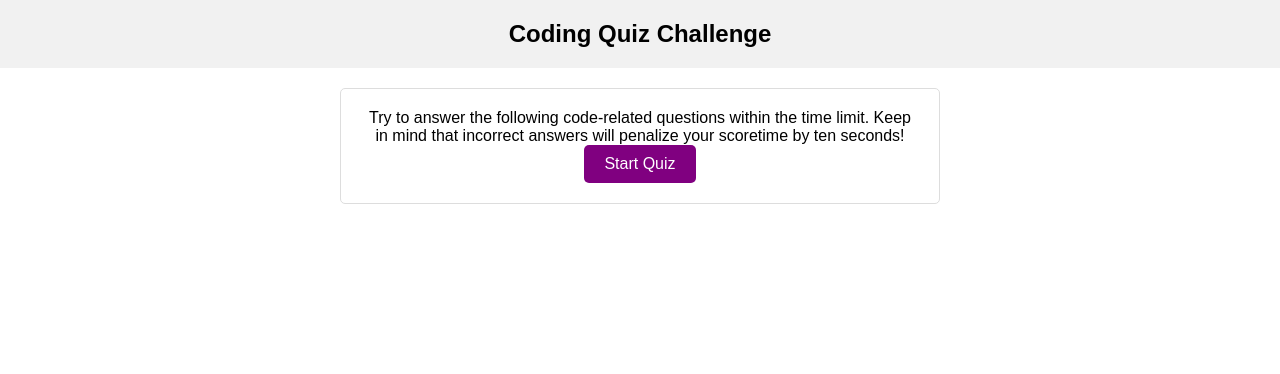
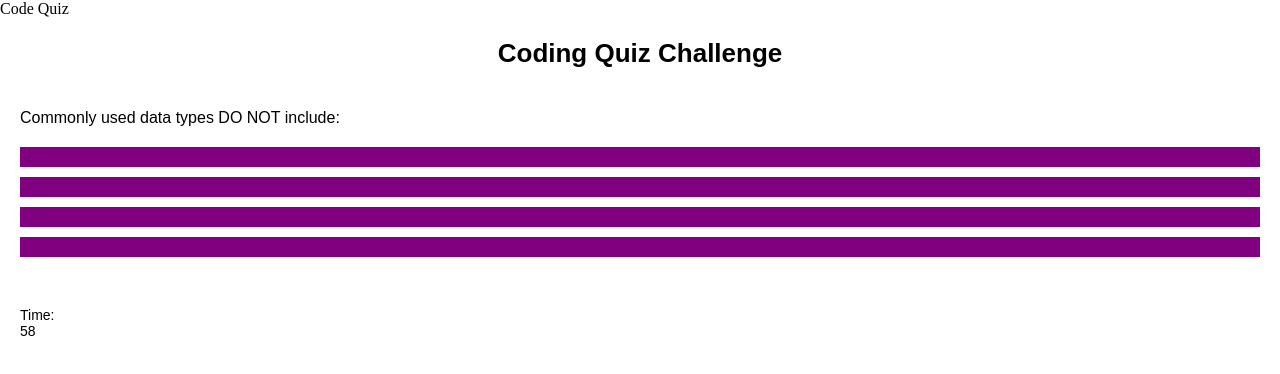
Before and after one commit to guk001/code-quiz, a plain HTML site: page index.html in a window 1280 px wide. Both pictures are taken after a click on the button "Start Quiz". Drawn offline with Linux system fonts and the light colour scheme.

Commit message:
added quiz screen for css file and js file

```diff
--- a/index.html
+++ b/index.html
@@ -17,7 +17,24 @@
             <p>Try to answer the following code-related questions within the time limit. Keep in mind that incorrect answers will penalize your scoretime by ten seconds!</p>
             <button id="start-button">Start Quiz</button>
         </div>
+        <div id="quiz-screen" calss="hidden">
+            <p id="question"></p>
+            <ul id="options">
+                <li><button class="option"></button></li>
+                <li><button class="option"></button></li>
+                <li><button class="option"></button></li>
+                <li><button class="option"></button></li>
+            </ul>
+        </div>
+
+
 
     </main>
+
+    <footer>
+        <p>Time: <span id="timer">0</span></p>
+    </footer>
+
+    <script src="script.js"></script>
 </body>
 </html>
--- a/script.js
+++ b/script.js
@@ -0,0 +1,147 @@
+const quizQuestions = [
+    {
+        question: "Commonly used data types DO NOT include:",
+        options: [
+            "1. strings",
+            "2. booleans",
+            "3. alerts",
+            "4. numbers"
+        ],
+        answer: 2
+    },
+    {
+        question: "The condition in an if/else statement is enclosed within ____.",
+        options: [
+            "1. quotes",
+            "2. curly brackets",
+            "3. parentheses",
+            "4. square brackets"
+        ],
+        answer: 2
+    },
+    {
+        question: "Arrays in JavaScript can be used to store ____.",
+        options: [
+            "1. numbers and strings",
+            "2. other arrays",
+            "3. booleans",
+            "4. all of the above"
+        ],
+        answer: 3
+    },
+    {
+        question: "String values must be enclosed within ____ when being assigned to variables.",
+        options: [
+            "1. commas",
+            "2. curly brackets",
+            "3. quotes",
+            "4. parentheses"
+        ],
+        answer: 2
+    },
+    {
+        question: "A very useful tool used during development and debugging for printing content to the debugger is:",
+        options: [
+            "1. JavaScript",
+            "2. terminal/bash",
+            "3. for loops",
+            "4. console log"
+        ],
+        answer: 3
+    }
+];
+
+const startBtn= document.getElementById("start-button");
+const timerE1 = document.getElementById("timer");
+const questionE1 = document.getElementById("question");
+const optionsE1 = document.getElementById("options");
+const resultTextE1 = document.getElementById("result-text");
+const initialsInput = document.getElementById("initials");
+const startScreen = document.getElementById("start-screen");
+const quizScreen = document.getElementById("quiz-screen");
+const resultScreen = document.getElementById("result-screen");
+
+let currentQuestionIndex = 0;
+let timeLeft = 60;
+let timerInterval;
+
+function startTimer() {
+    timerInterval = setInterval(function(){
+        timeLeft --;
+        timerE1.textContent = timeLeft;
+
+        if (timeLeft <= 0) {
+            clearInterval(timerInterval);
+            endQuiz();
+        }
+    },1000);
+}
+
+function showQuestion() {
+    const question = quizQuestions[currentQuestionIndex];
+    questionE1.textContent = question.question;
+    optionsE1.innerHTML = '';
+    question.options.forEach(function(option,index){
+        const li =document.createElement('li');
+        const btn = document.createElement('button');
+        btn.classList.add('option');
+        li.appendChild(btn);
+        optionsE1.appendChild(li);
+    });
+}
+
+function startQuiz() {
+    startScreen.classList.add("hidden");
+    quizScreen.classList.remove("hidden");
+    startTimer();
+    showQuestion();
+}
+
+function handleAnswer(event) {
+    if (!event.target.matches('button.option')) return;
+    const selectedOptionIndex = parseInt(event.target.getAttribute('data-index'));
+    const question = quizQuestions[currentQuestionIndex];
+
+    if (selectedOptionIndex === question.answer) {
+        resultTextE1.textContent = 'Correct!';
+    } else {
+        resultTextE1.textContent = 'Wrong!';
+        timeLeft -= 10;
+        if (timeLeft <0) timeLeft =0;
+        timerE1.textContent =timeLeft;
+    }
+
+    resultScreen.classList.remove('hidden');
+    quizScreen.classList.add("hidden");
+
+    currentQuestionIndex++;
+    if (currentQuestionIndex < questions.length) {
+        setTimeout(function(){
+            resultScreen.classList.add("hidden");
+            quizScreen.classList.remove("hidden");
+            showQuestion();
+        },1000);
+    }else{
+        setTimeout(endQuiz,1000);
+    }
+}
+
+function endQuiz(){
+    clearInterval(timerInterval);
+    quizScreen.classList.add("hidden");
+    resultScreen.classList.remove("hidden");
+    resultTextE1.textContent = "Your final score is ${timeLeft}.";
+}
+
+function saveScore(event) {
+    event.preventDefault();
+    const initials = initialsInput.value.trim();
+    if (initials !== '') {
+        console.log('Initials:' , initials);
+        console.log('Score:', timeLeft);
+    }
+}
+
+startBtn.addEventListener("click",startQuiz);
+optionsE1.addEventListener("click",handleAnswer);
+scoreForm.addEventListener("submit",saveScore);
--- a/style.css
+++ b/style.css
@@ -1,4 +1,5 @@
 * {
+    display:block;
     box-sizing: border-box;
     margin:0;
     padding:0;
@@ -9,38 +10,54 @@ body{
 }
 
 header{
-    background-color: #f1f1f1;
+    background-color: white;
+    color: black;
+    font-weight: bolder;
     padding: 20px;
     text-align: center;
 }
 
 h1{
-    font-size: 24px;
+    margin:0;
+    font-size: 26px;
 }
 
 main{
-    max-width: 600px;
-    margin: 20px auto;
     padding: 20px;
-    background-color: #fff;
-    border: 1px solid #ddd;
-    border-radius: 5px;
 }
 
 .hidden{
     display:none;
 }
 
-#start-screen {
-    text-align: center;
+#question{
+    margin-top:0;
+    margin-bottom: 20px;
 }
 
-#start-button{
-    padding: 10px 20px;
-    font-size: 16px;
+#options{
+    list-style-type: none;
+    padding:0;
+    margin:0;
+}
+
+.option{
+    display:block;
+    width: 100%;
+    padding:10px;
+    margin-bottom: 10px;
     background-color: purple;
-    color: #fff;
     border: none;
-    border-radius: 5px;
+    text-align: center;
     cursor: pointer;
 }
+
+footer{
+    background-color: white;
+    padding: 20px;
+}
+
+footer p{
+    margin:0;
+    font-size: 14px;
+}
```
